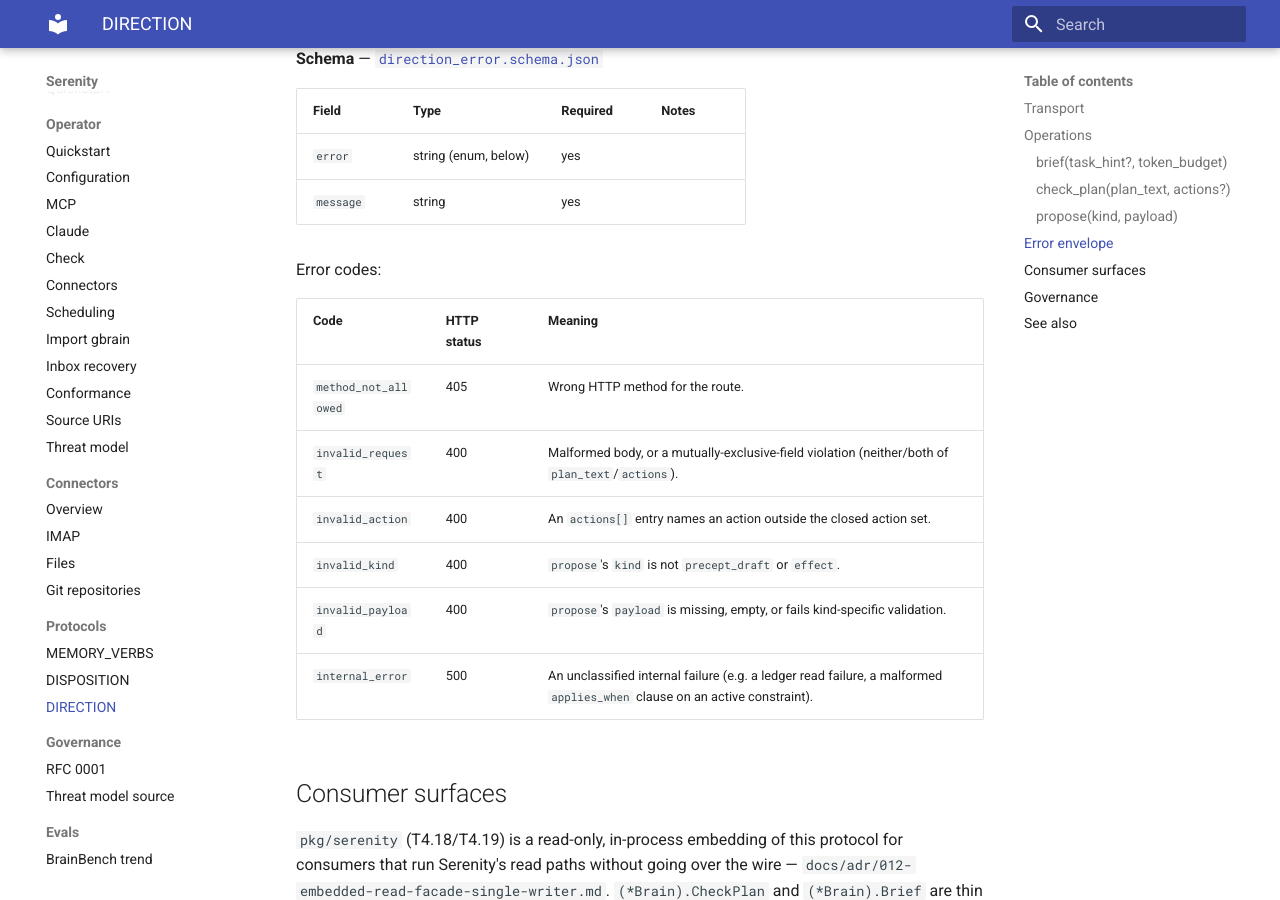
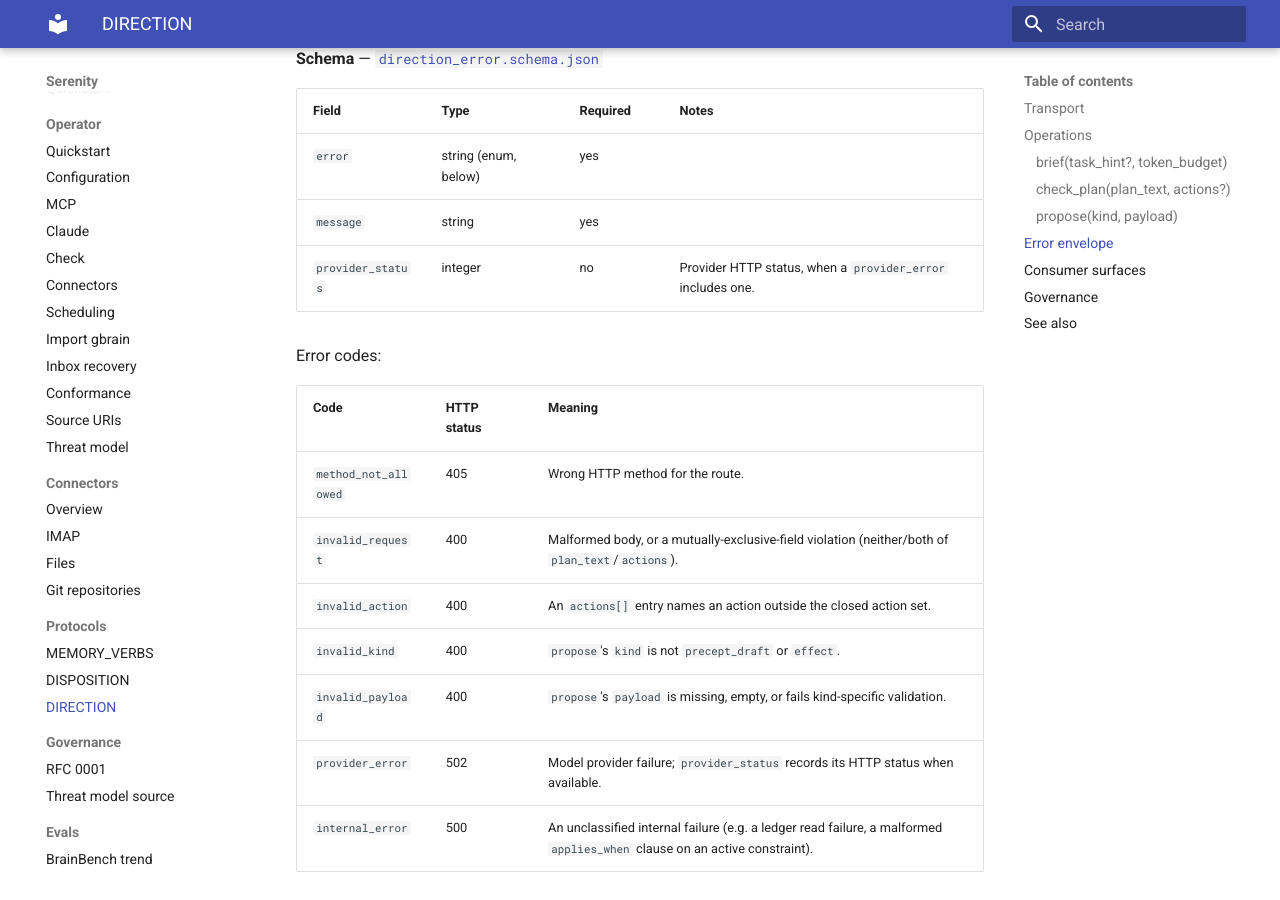
Before and after one commit to sirerun/serenity, an MkDocs documentation site: the page built from docs/protocol/DIRECTION_v1.md, in a window 1280 px wide and 900 px high, scrolled down 4195 px. Built offline with MkDocs 1.6.1 and Material for MkDocs 9.7.7, drawn with Linux system fonts in a browser that asks for light colours.

Commit message:
docs(protocol): describe provider error envelope

```diff
--- a/docs/protocol/DIRECTION_v1.md
+++ b/docs/protocol/DIRECTION_v1.md
@@ -152,6 +152,7 @@ effect payload; its business validation runs at accept-time.
 |---|---|---|---|
 | `error` | string (enum, below) | yes | |
 | `message` | string | yes | |
+| `provider_status` | integer | no | Provider HTTP status, when a `provider_error` includes one. |
 
 Error codes:
 
@@ -162,6 +163,7 @@ Error codes:
 | `invalid_action` | 400 | An `actions[]` entry names an action outside the closed action set. |
 | `invalid_kind` | 400 | `propose`'s `kind` is not `precept_draft` or `effect`. |
 | `invalid_payload` | 400 | `propose`'s `payload` is missing, empty, or fails kind-specific validation. |
+| `provider_error` | 502 | Model provider failure; `provider_status` records its HTTP status when available. |
 | `internal_error` | 500 | An unclassified internal failure (e.g. a ledger read failure, a malformed `applies_when` clause on an active constraint). |
 
 ## Consumer surfaces
```
